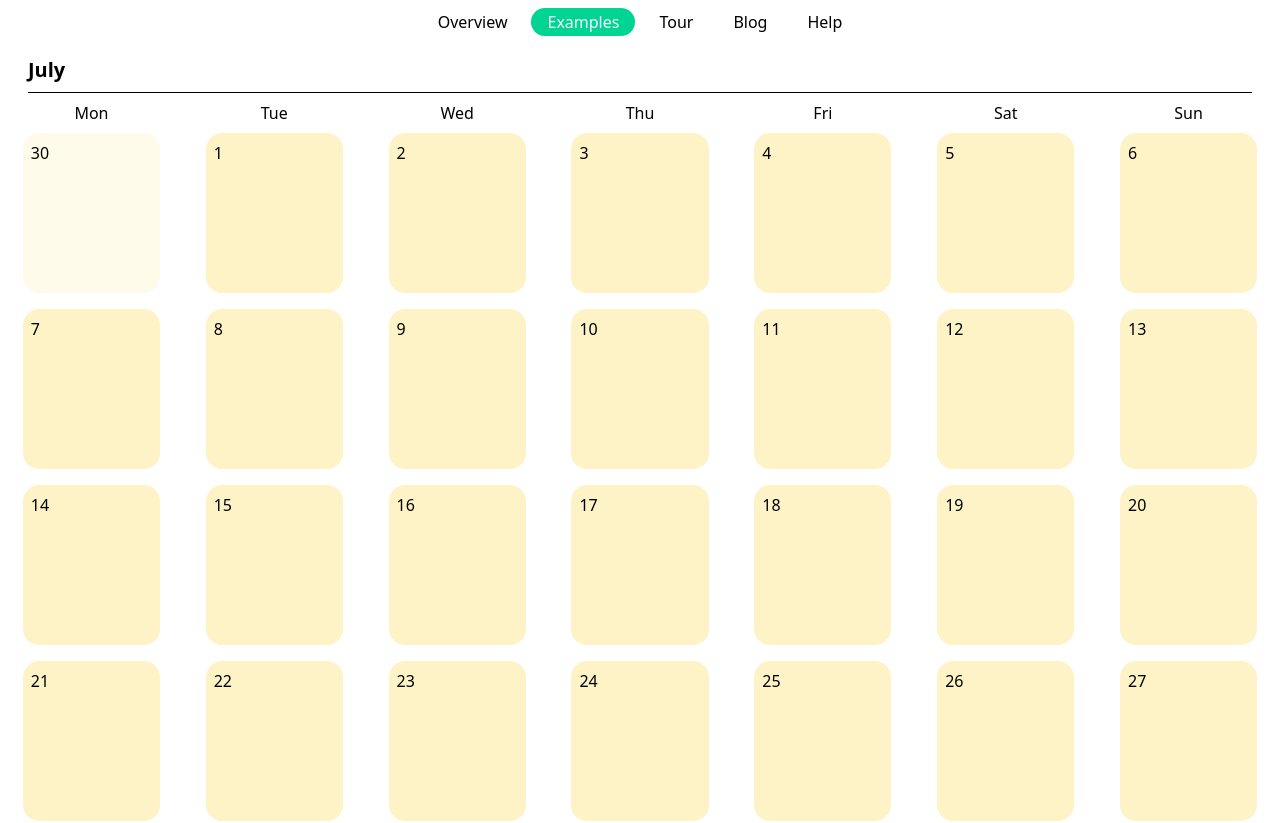
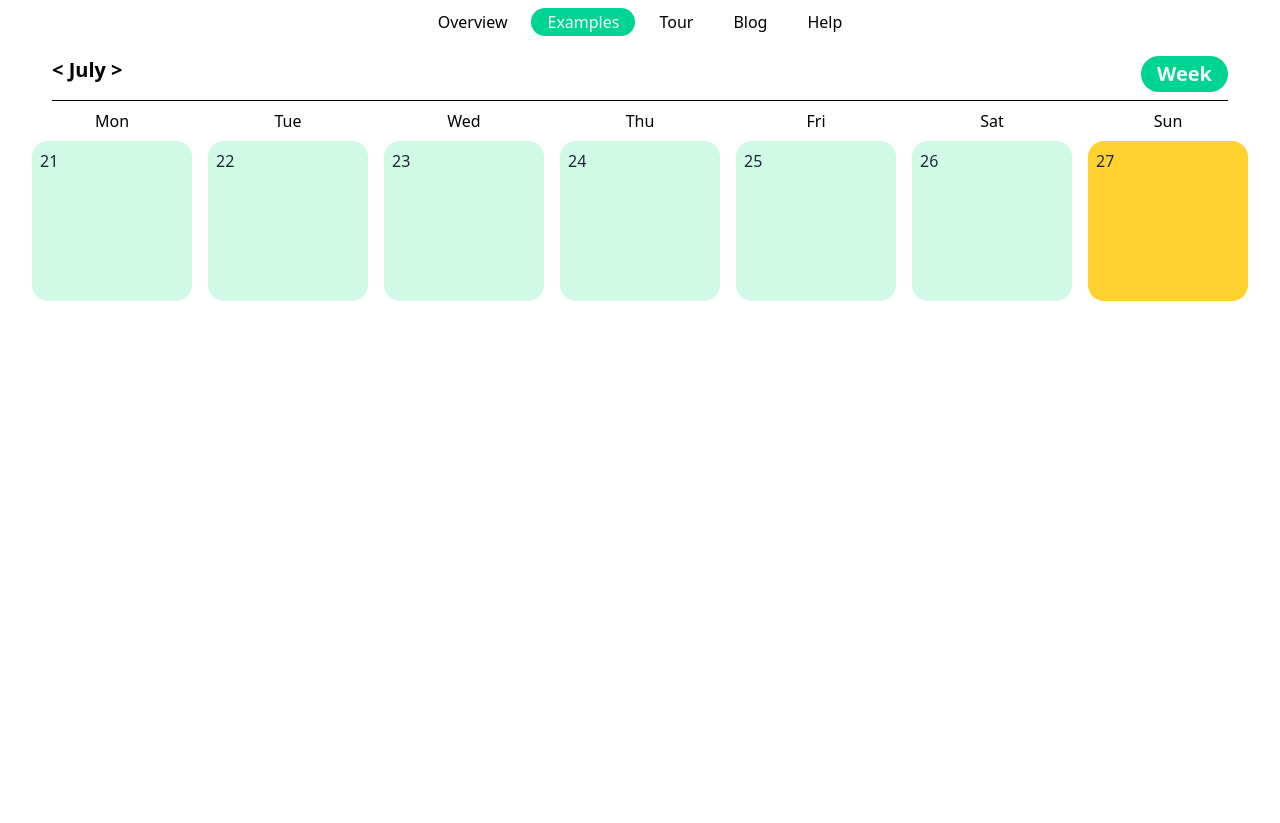
Before and after one commit to ModEraNoah/Studi-Planer, a React (Vite) app: page /examples in a window 1280 px wide. Shown: the top 823 px of the page. After the commit the page ends 800 px from the top, so only its background shows below. Built offline with nearby package versions, Linux system fonts and the light colour scheme.

Commit message:
feat: date scrolling

```diff
--- a/src/Examples.tsx
+++ b/src/Examples.tsx
@@ -1,16 +1,20 @@
-function getAllDaysOfMonth(month: number, year: number) {
+import { useState } from "react";
+
+const dayInMillisec = 3600 * 24 * 1000;
+
+function getAllDaysOfMonth(day: number, month: number, year: number) {
   const days = [];
   // month + 1 as the months array is 0 based
   const baseDateString: string = `${month + 1}-${1}-${year}`;
 
-  let firstOfMonth: number = new Date(Date.parse(baseDateString)).getDay() - 1;
+  let firstOfMonth: number =
+    (new Date(Date.parse(baseDateString)).getDay() + 6) % 7;
 
-  const dayInMillisec = 3600 * 24 * 1000;
   while (firstOfMonth > 0) {
     const date = new Date(
       Date.parse(baseDateString) - firstOfMonth * dayInMillisec
     );
-    days.push(date);
+    if (date) days.push(date);
     firstOfMonth--;
   }
 
@@ -21,8 +25,26 @@ function getAllDaysOfMonth(month: number, year: number) {
     }
   }
 
+  const endDate = days[days.length - 1];
   for (let i = 1; days.length % 7 != 0; i++) {
-    const date = new Date(Date.parse(`${month + 1 + 1}-${i}-${year}`));
+    const date = new Date(endDate.getTime() + i * dayInMillisec);
+    days.push(date);
+  }
+
+  return days;
+}
+
+function getAllDaysOfWeek(day: number, month: number, year: number) {
+  const days = [];
+
+  const baseDateString: string = `${month + 1}-${day}-${year}`;
+  const baseDate = (new Date(Date.parse(baseDateString)).getDay() + 6) % 7;
+
+  for (let i = 0; i < 7; i++) {
+    const date = new Date(
+      Date.parse(baseDateString) + (i - baseDate) * dayInMillisec
+    );
+
     days.push(date);
   }
 
@@ -46,31 +68,81 @@ const months = [
 ];
 
 function Examples() {
-  const month = 6;
-  const year = 2025;
+  const [showMonth, changeShowingDays] = useState(false);
+  const presentationFunction = showMonth ? getAllDaysOfMonth : getAllDaysOfWeek;
+
+  const [date, changeDate] = useState(new Date(Date.now()));
   return (
-    <>
-      <div className="text-xl font-bold border-b pb-2 mx-7 mt-5">
-        {months[month]}
+    <div className="grid row justify-center">
+      <div className="grid grid-cols-2 text-xl font-bold border-b pb-2 mx-7 mt-5">
+        <div className="text-left select-none">
+          <span
+            className="cursor-pointer"
+            onClick={() =>
+              changeDate(
+                showMonth
+                  ? new Date(date.getTime() - 31 * dayInMillisec)
+                  : new Date(date.getTime() - 7 * dayInMillisec)
+              )
+            }
+          >
+            {"< "}
+          </span>
+          <span className="">{months[date.getMonth()]}</span>
+          <span
+            className="cursor-pointer"
+            onClick={() =>
+              changeDate(
+                showMonth
+                  ? new Date(date.getTime() + 31 * dayInMillisec)
+                  : new Date(date.getTime() + 7 * dayInMillisec)
+              )
+            }
+          >
+            {" >"}
+          </span>
+        </div>
+        <button
+          className="text-right justify-self-end w-fit text-gray-100 bg-emerald-400 rounded-4xl py-1 px-4 cursor-pointer"
+          onClick={() => changeShowingDays(!showMonth)}
+        >
+          {presentationFunction.name === "getAllDaysOfMonth" ? "Month" : "Week"}
+        </button>
       </div>
-      <div className="grid grid-cols-7 place-items-center mt-2">
+
+      <div className="grid grid-cols-7 w-fit mt-2">
         {weekday.map((el, index, arr) => (
-          <div>{arr[(index + 1) % 7]}</div>
+          <div className="text-center w-full " key={arr[(index + 1) % 7]}>
+            {arr[(index + 1) % 7]}
+          </div>
         ))}
 
-        {getAllDaysOfMonth(month, year).map((el) => (
+        {presentationFunction(
+          date.getDate(),
+          date.getMonth(),
+          date.getFullYear()
+        ).map((el) => (
           <div
-            className={`rounded-2xl ${
-              el.getMonth() == month ? "bg-amber-100" : "bg-amber-50"
-            }
+            key={el.getTime()}
+            className={`rounded-2xl
+              text-gray-800
+              ${
+                el.getDate() == new Date(Date.now()).getDate() &&
+                el.getMonth() == new Date(Date.now()).getMonth() &&
+                el.getFullYear() == new Date(Date.now()).getFullYear()
+                  ? "bg-amber-300"
+                  : el.getMonth() == date.getMonth()
+                  ? "bg-emerald-100"
+                  : "bg-emerald-50"
+              }
               align-text-top
-              w-9/12 h-40 m-2 p-2`}
+              w-23  md:w-28 xl:w-40 h-40 m-2 p-2`}
           >
             {`${el.getDate()}`}
           </div>
         ))}
       </div>
-    </>
+    </div>
   );
 }
 
```
